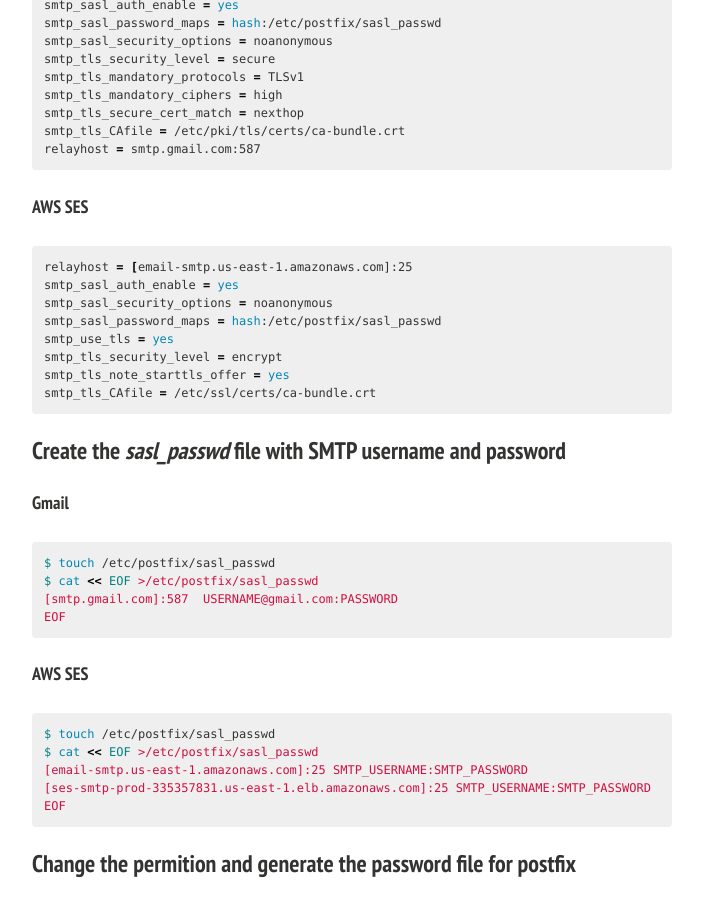
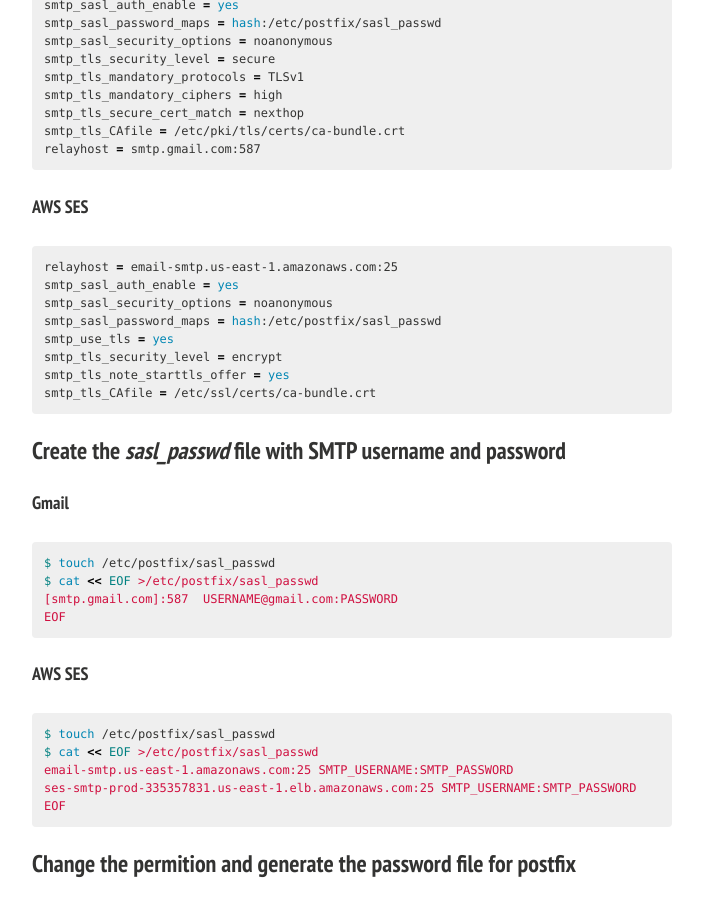
Before and after one commit to IcaroBichir/infocrazy, a Jekyll site: the page built from _posts/2016-06-22-use-postfix-with-aws-ses-or-gmail.markdown, in a window 1280 px wide and 900 px high, scrolled down 1428 px. Shown: the whole window, without its empty margins (288-991 px from the left). Built offline with Jekyll 4.4.1, drawn with Linux system fonts in a browser that asks for light colours; nearby versions of some CDN libraries; comment, search, counter and statistics services are not loaded; some of the changed text lies outside the part shown.

```diff
--- a/_posts/2016-06-22-use-postfix-with-aws-ses-or-gmail.markdown
+++ b/_posts/2016-06-22-use-postfix-with-aws-ses-or-gmail.markdown
@@ -75,7 +75,7 @@ relayhost = smtp.gmail.com:587
 #### AWS SES
 
 {% highlight bash %}
-relayhost = [email-smtp.us-east-1.amazonaws.com]:25
+relayhost = email-smtp.us-east-1.amazonaws.com:25
 smtp_sasl_auth_enable = yes
 smtp_sasl_security_options = noanonymous
 smtp_sasl_password_maps = hash:/etc/postfix/sasl_passwd
@@ -99,8 +99,8 @@ EOF
 {% highlight bash %}
 $ touch /etc/postfix/sasl_passwd
 $ cat << EOF >/etc/postfix/sasl_passwd
-[email-smtp.us-east-1.amazonaws.com]:25 SMTP_USERNAME:SMTP_PASSWORD
-[ses-smtp-prod-335357831.us-east-1.elb.amazonaws.com]:25 SMTP_USERNAME:SMTP_PASSWORD
+email-smtp.us-east-1.amazonaws.com:25 SMTP_USERNAME:SMTP_PASSWORD
+ses-smtp-prod-335357831.us-east-1.elb.amazonaws.com:25 SMTP_USERNAME:SMTP_PASSWORD
 EOF
 {% endhighlight %}
 
```
Also changed, not shown: other parts of _posts/2016-06-22-use-postfix-with-aws-ses-or-gmail.markdown (+3 -3 lines).
